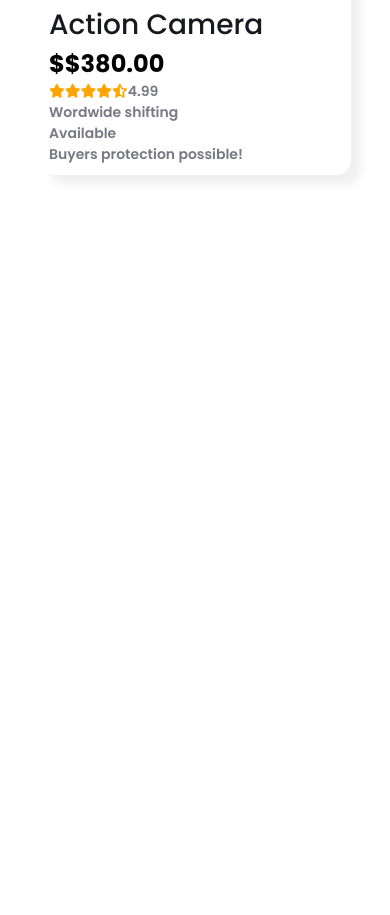
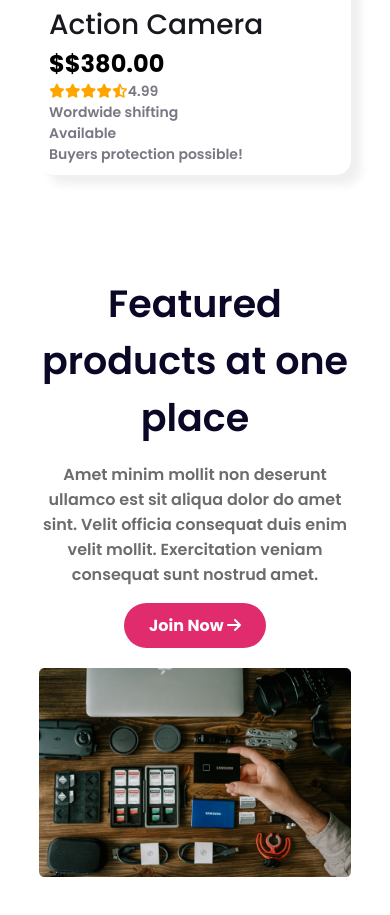
Before and after one commit to mamunalabdullah/influencer-gear-2k24, a plain HTML site: page index.html in a window 390 px wide. Shown: the part 5225-6140 px from the top of the page. Before the commit the page ends 5500 px from the top, so only its background shows below. Drawn offline with Linux system fonts and the light colour scheme.

Commit message:
featured area with responsive

```diff
--- a/index.html
+++ b/index.html
@@ -123,6 +123,17 @@
                 </div>
             </div>
         </section>
+        <!-- featured area start -->
+        <section class="featured">
+            <div class="featured-image">
+                <img src="images/gear.png" alt="Featured Image">
+            </div>
+            <div class="featured-content">
+                <h2 class="featured-title">Featured products at one place</h2>
+                <p class="featured-description">Amet minim mollit non deserunt ullamco est sit aliqua dolor do amet sint. Velit officia consequat duis enim velit mollit. Exercitation veniam consequat sunt nostrud amet.</p>
+                <button class="primary-btn">Join Now <i class="fa-solid fa-arrow-right"></i></button>
+            </div>
+        </section>
     </main>
     <footer></footer>
 </body>
--- a/style.css
+++ b/style.css
@@ -17,7 +17,7 @@ img{
     height: auto;
 }
 
-.banner, .sponsors, .collection-area{
+.banner, .sponsors, .collection-area, .featured{
     width: 80%;
     margin: 100px auto;
 }
@@ -107,16 +107,43 @@ img{
     color: orange;
 }
 
+/* featured area styles  */
+.featured{
+    display: flex;
+    justify-content: space-between;
+    align-items: center;
+    gap: 20px;
+}
+.featured-image{
+    width: 40%;
+}
+.featured-content{
+    width: 50%;
+}
+.featured-title{
+    color: #0A0826;
+    font-size: 38px;
+    font-weight: 600;
+}
+.featured-description{
+    color: #6C6C6C;
+    font-size: 16px;
+    font-weight: 600;
+    margin: 16px 0;
+
+}
+
 /* responsive area start  */
 @media screen and (max-width: 576px) {
-    .banner{
+    .banner, .featured{
         flex-direction: column-reverse;
     }
-    .banner-content, .banner-image{
+    .banner-content, .banner-image, .featured-image, .featured-content{
         width: 100%;
         text-align: center;
     }
     .collections{
         grid-template-columns: 1fr;
     }
+
 }
```
